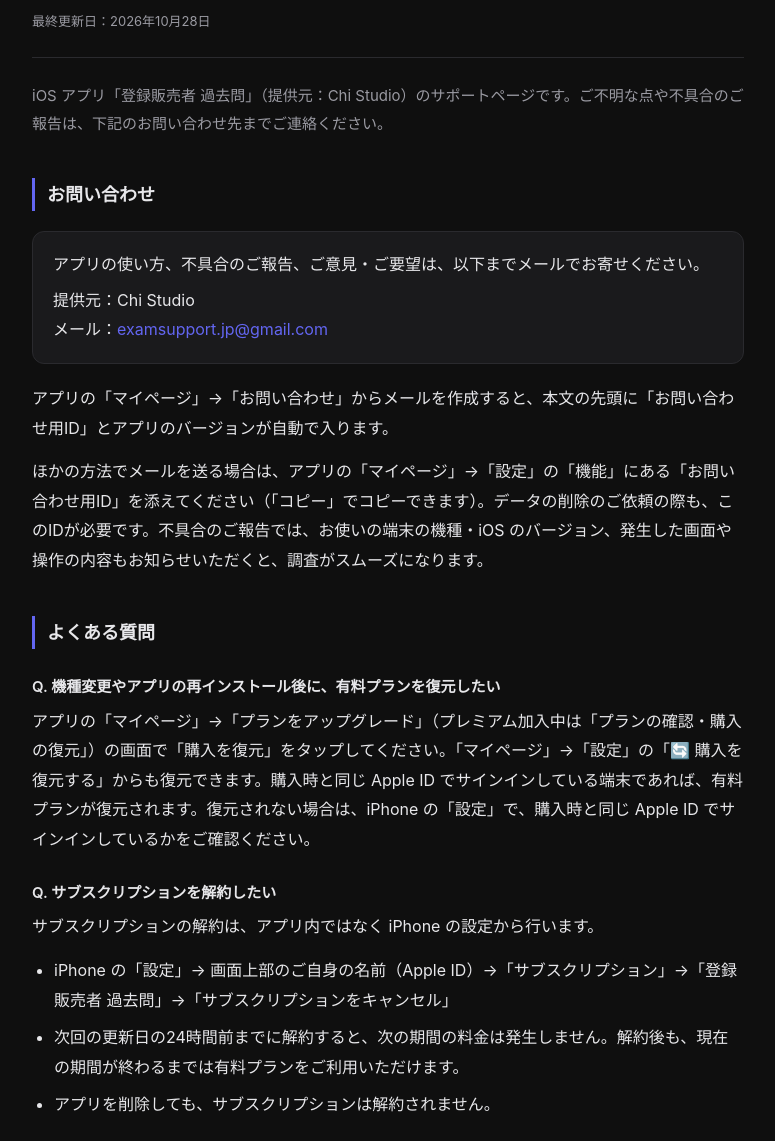
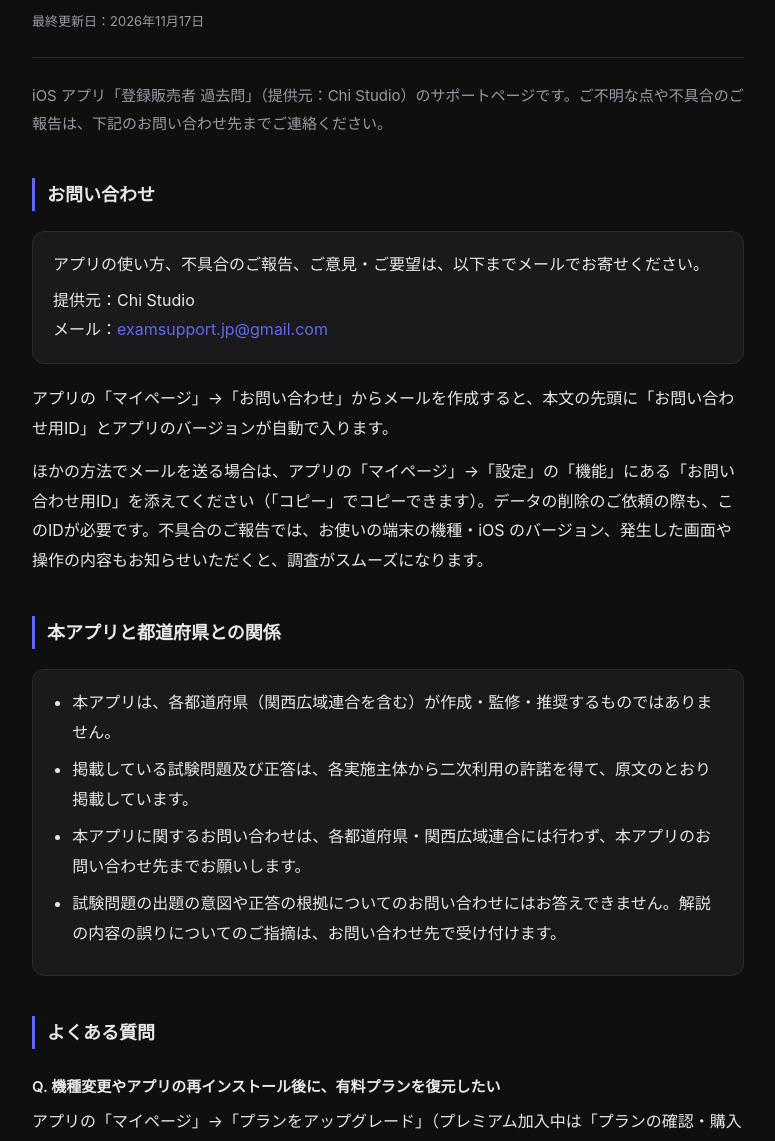
Before and after one commit to chi-studio-jp/chi-studio-jp.github.io, a plain HTML site: page docs/kakomond/support.html in a window 1280 px wide. Shown: the part 121-1262 px from the top of the page, without its empty margins (252-1027 px from the left). Drawn offline with Linux system fonts and the light colour scheme.

Commit message:
kakomond: terms art. 3 and support page state relationship with prefectures
- Terms: relationship statements (art. 3), 手引き wording, verbatim-text disclaimer; revised 2026-11-17
- Support: section on the relationship with prefectures

Co-Authored-By: Claude Opus 5.5 <noreply@anthropic.com>

```diff
--- a/docs/kakomond/support.html
+++ b/docs/kakomond/support.html
@@ -83,7 +83,7 @@
   <header class="page">
     <p class="eyebrow">登録販売者 過去問</p>
     <h1>サポート</h1>
-    <p class="meta">最終更新日：2026年10月28日</p>
+    <p class="meta">最終更新日：2026年11月17日</p>
   </header>
 
   <p class="lead">iOS アプリ「登録販売者 過去問」（提供元：Chi Studio）のサポートページです。ご不明な点や不具合のご報告は、下記のお問い合わせ先までご連絡ください。</p>
@@ -96,6 +96,16 @@
   </div>
   <p>アプリの「マイページ」→「お問い合わせ」からメールを作成すると、本文の先頭に「お問い合わせ用ID」とアプリのバージョンが自動で入ります。</p>
   <p>ほかの方法でメールを送る場合は、アプリの「マイページ」→「設定」の「機能」にある「お問い合わせ用ID」を添えてください（「コピー」でコピーできます）。データの削除のご依頼の際も、このIDが必要です。不具合のご報告では、お使いの端末の機種・iOS のバージョン、発生した画面や操作の内容もお知らせいただくと、調査がスムーズになります。</p>
+
+  <h2>本アプリと都道府県との関係</h2>
+  <div class="card">
+    <ul style="margin:0; padding-left:1.2em;">
+      <li>本アプリは、各都道府県（関西広域連合を含む）が作成・監修・推奨するものではありません。</li>
+      <li>掲載している試験問題及び正答は、各実施主体から二次利用の許諾を得て、原文のとおり掲載しています。</li>
+      <li>本アプリに関するお問い合わせは、各都道府県・関西広域連合には行わず、本アプリのお問い合わせ先までお願いします。</li>
+      <li>試験問題の出題の意図や正答の根拠についてのお問い合わせにはお答えできません。解説の内容の誤りについてのご指摘は、お問い合わせ先で受け付けます。</li>
+    </ul>
+  </div>
 
   <h2>よくある質問</h2>
 
```
Also changed, not shown: docs/kakomond/terms.html (+11 -5 lines).
